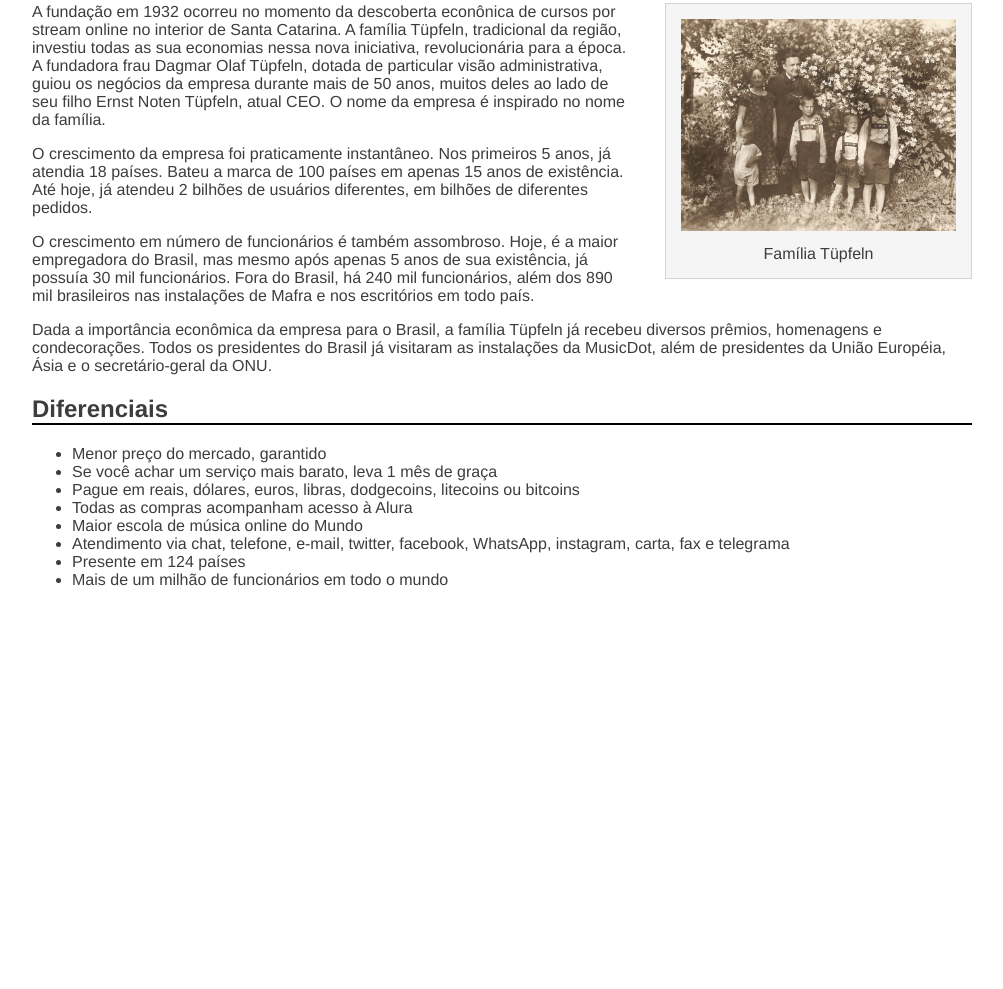
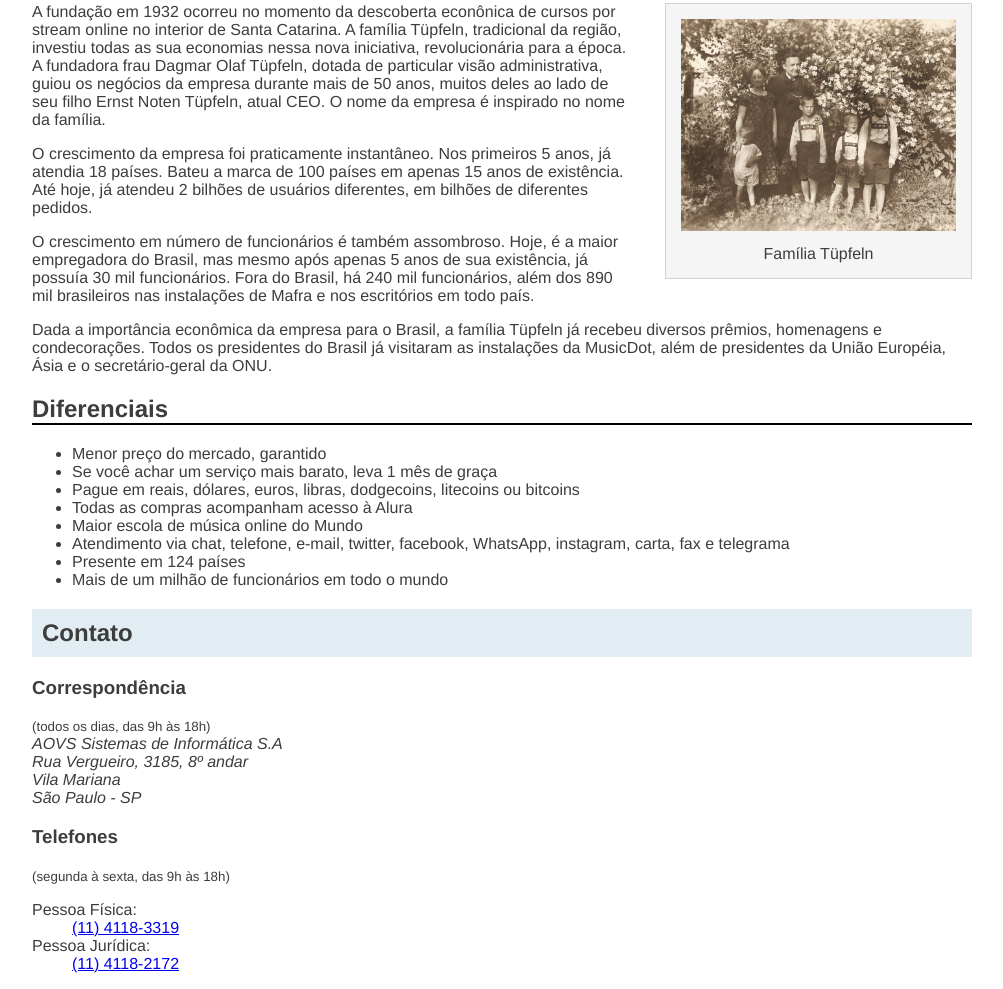
Before and after one commit to guimaraesleticia700-boop/projeto-musicdot, a plain HTML site: page sobre.html in a window 1280 px wide. Shown: the part 813-1802 px from the top of the page, without its empty margins (138-1141 px from the left). Before the commit the page ends 1418 px from the top, so only its background shows below. Drawn offline with Linux system fonts and the light colour scheme.

Commit message:
adicionando no HTML o contato

```diff
--- a/sobre.html
+++ b/sobre.html
@@ -70,7 +70,7 @@
         além de presidentes da União Européia, Ásia e o secretário-geral da ONU.
     </p>
 </div>
-   <h2 id="#diferenciais" class="subtitulo"> Diferenciais</h2>
+   <h2 id="#diferenciais" class="subtitulo"> Diferenciais</h2> <!--classe(.) é um grupo de elementos, já o id(#) identifica um único elemento-->
    <ul>
       <li> Menor preço do mercado, garantido</li>
       <li> Se você achar um	serviço	mais barato, leva 1 mês de graça</li>
@@ -80,7 +80,29 @@
       <li> Atendimento via chat, telefone, e-mail, twitter, facebook, WhatsApp, instagram, carta, fax e telegrama </li>
       <li> Presente em 124 países </li>
       <li> Mais de um milhão de funcionários em todo o mundo </li>
- </ul> <!--Ul é uma lista não ordenada-->
+   </ul> <!--Ul é uma lista não ordenada-->
+
+   <h2	class="titulo">	Contato	</h2>
+   <h3>	Correspondência	</h3>
+   <small>	(todos	os	dias,	das	9h	às	18h) </small>
+   <address>
+        AOVS	Sistemas	de	Informática	S.A
+        <br>
+        Rua	Vergueiro,	3185,	8º	andar
+        <br>
+        Vila Mariana
+        <br>
+        São Paulo - SP
+   </address>
+   <h3>	Telefones </h3>
+   	<small>	(segunda	à	sexta,	das	9h	às	18h)	</small>
+    <dl>
+        <dt>	Pessoa	Física:	</dt>
+        <dd>	<a	href="tel://114118-3319">	(11)	4118-3319	</a>	</dd>
+
+        <dt>	Pessoa	Jurídica:	</dt>
+        <dd>	<a	href="tel://114118-2172">	(11)	4118-2172	</a>	</dd>
+    </dl>
 
  </body>
 </html>
```
